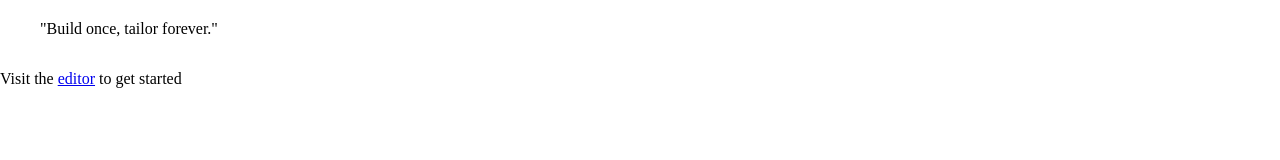
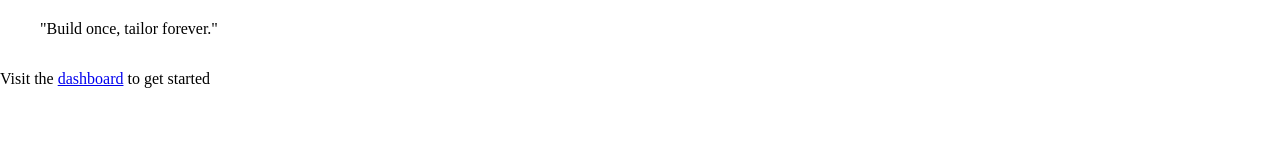
Before and after one commit to alexanderdombroski/resume-project, a SvelteKit app in the folder packages/bakeoff1/: page / in a window 1280 px wide. Shown: the part 158-318 px from the top of the page. Built offline with nearby package versions, Linux system fonts and the light colour scheme.

Commit message:
feat: add dashboard page

```diff
--- a/packages/bakeoff1/src/routes/+page.svelte
+++ b/packages/bakeoff1/src/routes/+page.svelte
@@ -5,4 +5,4 @@
 <h1>Welcome to the Resume Editor</h1>
 <blockquote>"Build once, tailor forever."</blockquote>
 
-<p>Visit the <a href={resolve('/editor')}>editor</a> to get started</p>
+<p>Visit the <a href={resolve('/dashboard')}>dashboard</a> to get started</p>
```
Also changed, not shown: packages/bakeoff1/src/routes/dashboard/+page.server.ts (added).
